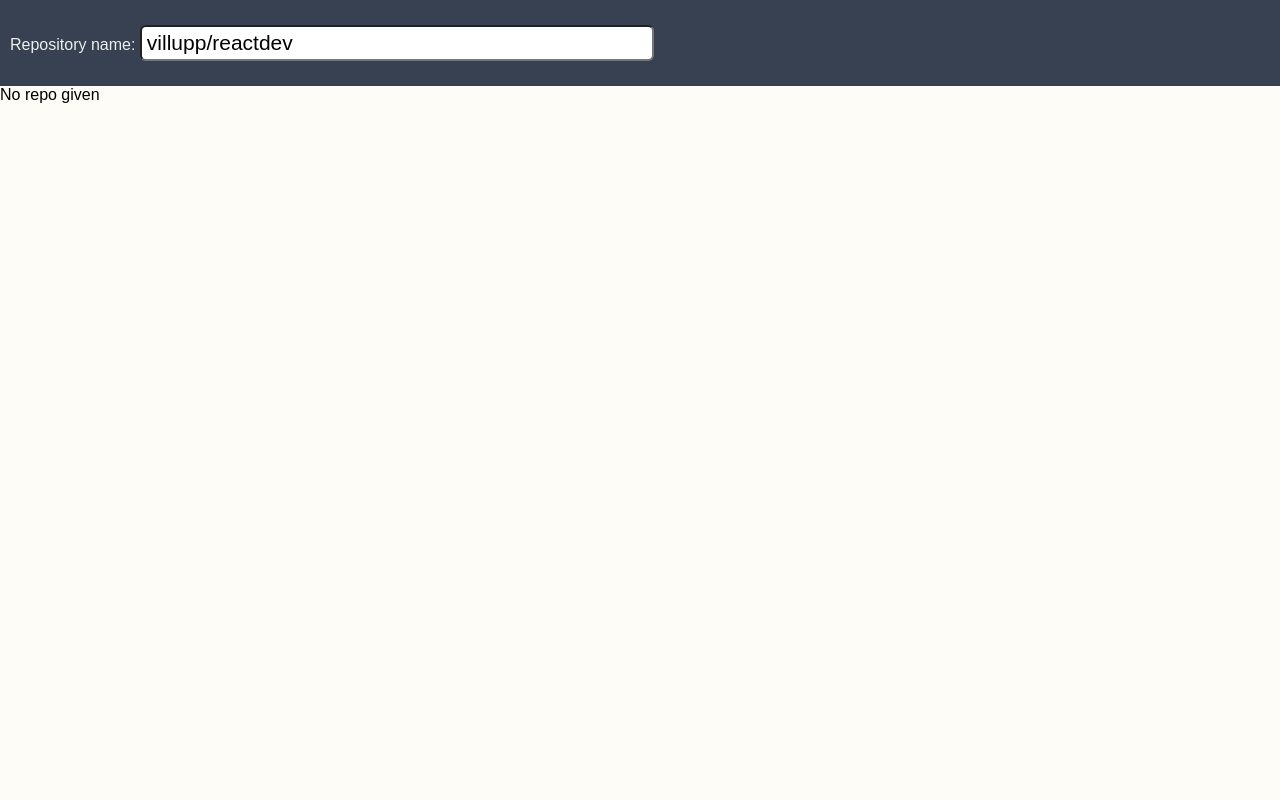
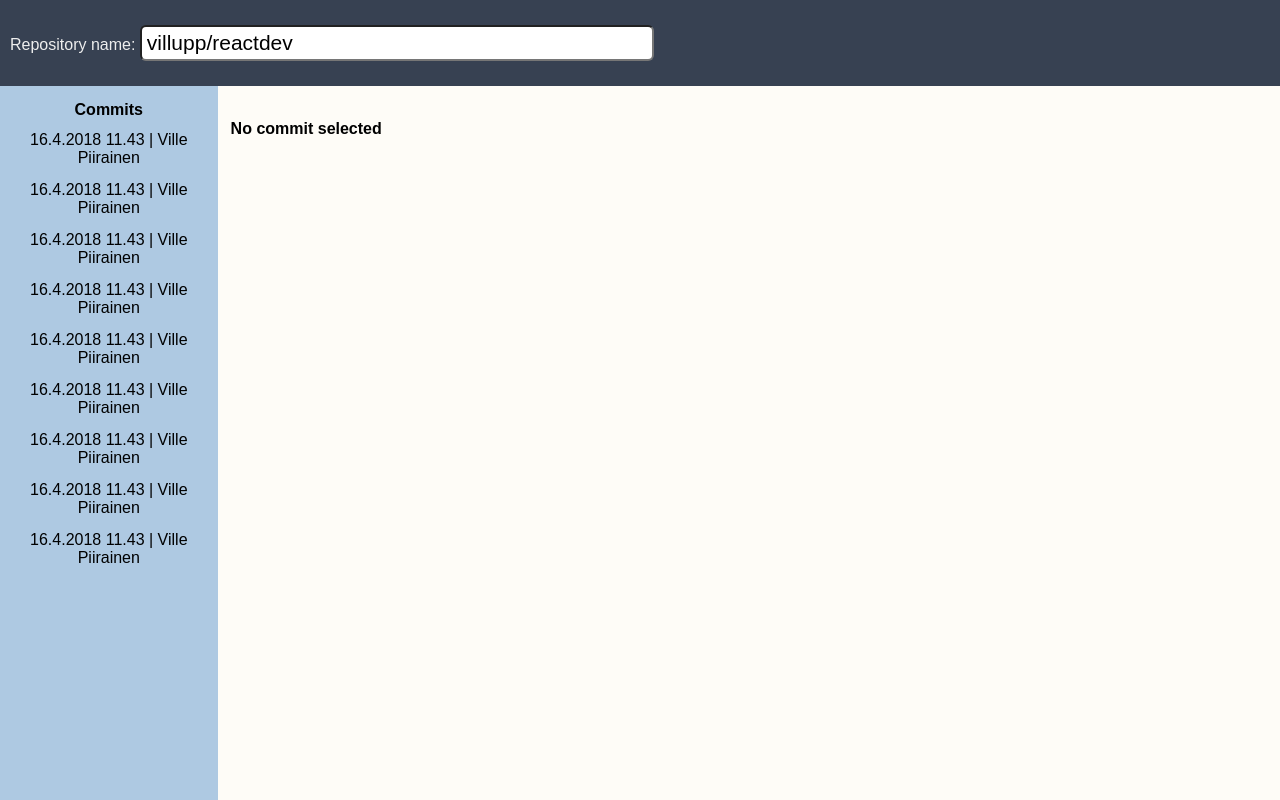
Before and after one commit to villupp/reactdevts, a React (Create React App) app: page / in a window 1280 px wide. Shown: the top 800 px of the page. Built offline with nearby package versions, Linux system fonts and the light colour scheme; no server answers.

Commit message:
Enabled mock.

```diff
--- a/src/Service.ts
+++ b/src/Service.ts
@@ -4,7 +4,7 @@ import Repository from './models/Repository';
 const URL_BASE = 'https://api.github.com';
 const CLIENT_ID = 'ffd682caab6b6c6b8ffe';
 const KEY = '';
-const mock = false;
+const mock = true;
 
 class Service {
     getRepo(repoFullName: string): Promise<Repository> {
```
